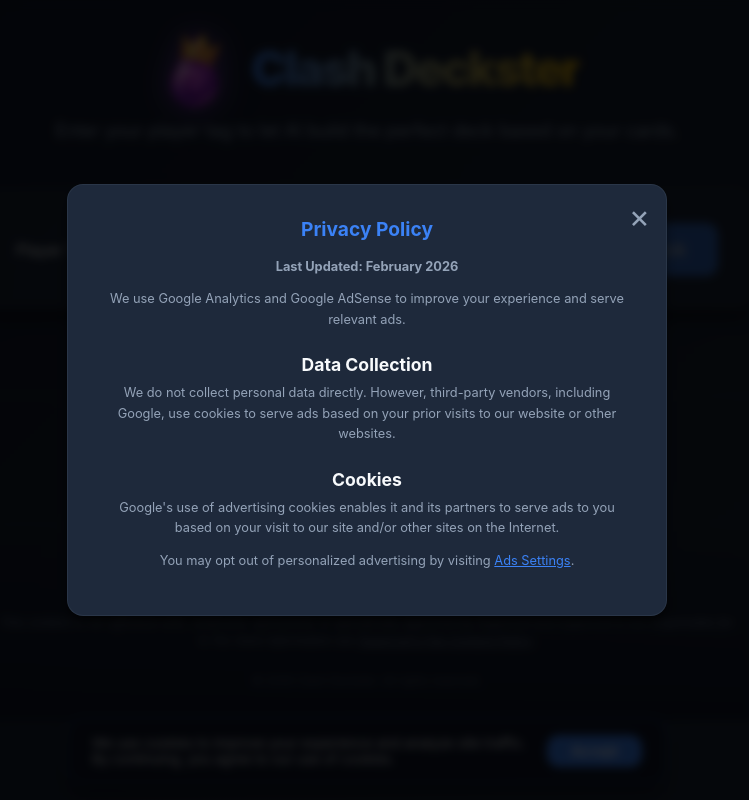
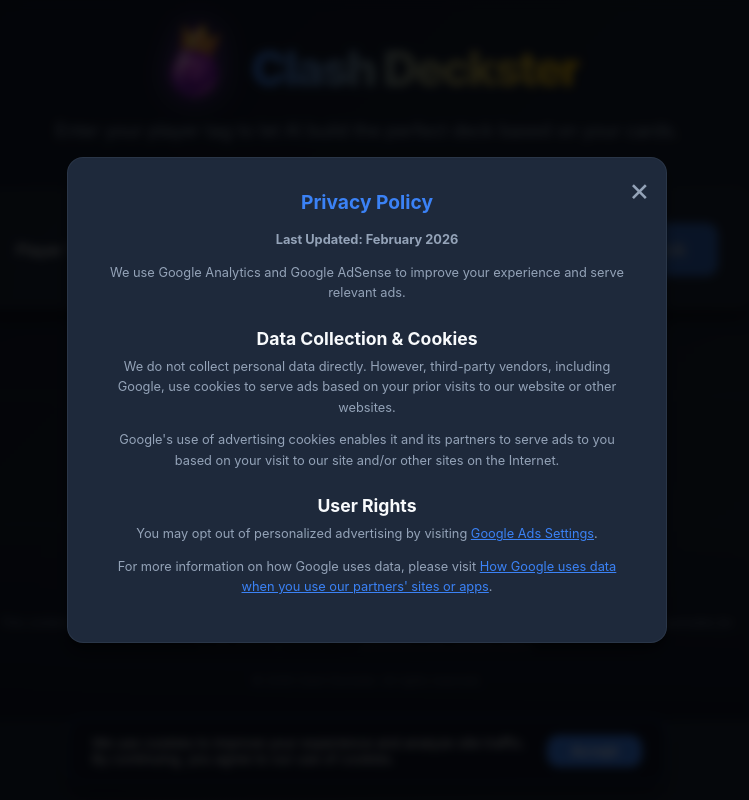
Before and after one commit to hknyildz/clash-ai-Frontend, a React (Vite) app: page / in a window 1280 px wide. Both pictures are taken after a click on the button "Privacy Policy". Shown: the whole page, without its empty margins (273-1022 px from the left). Built offline with nearby package versions, Linux system fonts and the light colour scheme.

Commit message:
mail change

```diff
--- a/src/App.css
+++ b/src/App.css
@@ -113,6 +113,8 @@
   height: 80px;
   filter: drop-shadow(0 0 15px rgba(168, 85, 247, 0.6));
   animation: float 3s ease-in-out infinite;
+  position: relative;
+  top: -10px;
 }
 
 @keyframes float {
--- a/src/components/LegalModals.jsx
+++ b/src/components/LegalModals.jsx
@@ -9,11 +9,14 @@
                 <h2>Privacy Policy</h2>
                 <p><strong>Last Updated: February 2026</strong></p>
                 <p>We use Google Analytics and Google AdSense to improve your experience and serve relevant ads.</p>
-                <h3>Data Collection</h3>
+
+                <h3>Data Collection & Cookies</h3>
                 <p>We do not collect personal data directly. However, third-party vendors, including Google, use cookies to serve ads based on your prior visits to our website or other websites.</p>
-                <h3>Cookies</h3>
                 <p>Google's use of advertising cookies enables it and its partners to serve ads to you based on your visit to our site and/or other sites on the Internet.</p>
-                <p>You may opt out of personalized advertising by visiting <a href="https://www.google.com/settings/ads" target="_blank" rel="noopener noreferrer">Ads Settings</a>.</p>
+
+                <h3>User Rights</h3>
+                <p>You may opt out of personalized advertising by visiting <a href="https://www.google.com/settings/ads" target="_blank" rel="noopener noreferrer">Google Ads Settings</a>.</p>
+                <p>For more information on how Google uses data, please visit <a href="https://policies.google.com/technologies/partner-sites" target="_blank" rel="noopener noreferrer">How Google uses data when you use our partners' sites or apps</a>.</p>
             </>
         ),
         terms: (
@@ -30,7 +33,7 @@
             <>
                 <h2>Contact</h2>
                 <p>For any questions, please contact us at:</p>
-                <p><a href="mailto:support@clashdeckster.com">support@clashdeckster.com</a></p>
+                <p><a href="mailto:clashdeckster@gmail.com">clashdeckster@gmail.com</a></p>
             </>
         )
     };
```
